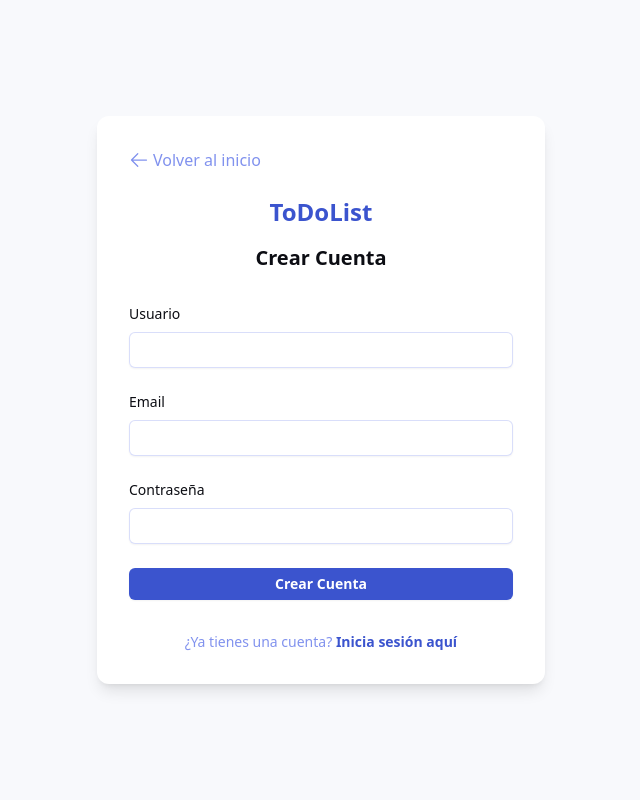
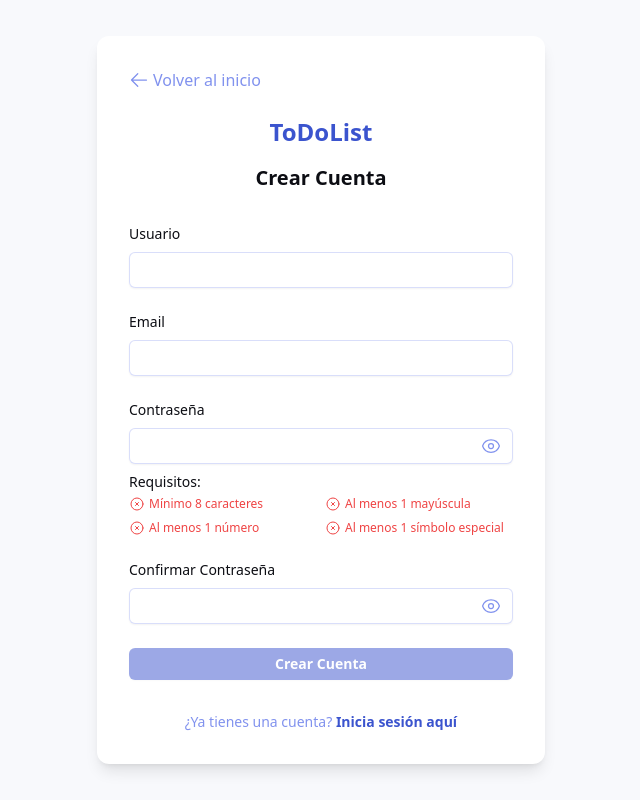
Before and after one commit to inoresma/to-do-list, a Vue app in the folder frontend/: page /registro in a window 1280 px wide. Shown: the whole page, without its empty margins (319-959 px from the left). Built offline with nearby package versions, Linux system fonts and the light colour scheme; no server answers.

Commit message:
update: solicitud de contraseña mas segura en el registro de usuario

```diff
--- a/frontend/src/views/Register.vue
+++ b/frontend/src/views/Register.vue
@@ -49,15 +49,84 @@
 
           <div>
             <label for="password" class="block text-sm font-medium text-text">Contraseña</label>
-            <div class="mt-2">
+            <div class="mt-2 relative">
               <input
                 v-model="formData.password"
-                type="password"
+                :type="showPassword ? 'text' : 'password'"
                 name="password"
                 id="password"
                 required
-                class="block w-full rounded-md border-0 py-1.5 px-3 text-text shadow-sm ring-1 ring-inset ring-secondary/30 placeholder:text-secondary focus:ring-2 focus:ring-inset focus:ring-primary"
+                @input="checkPasswordRequirements"
+                class="block w-full rounded-md border-0 py-1.5 px-3 text-text shadow-sm ring-1 ring-inset ring-secondary/30 placeholder:text-secondary focus:ring-2 focus:ring-inset focus:ring-primary pr-10"
               />
+              <button
+                type="button"
+                @click="showPassword = !showPassword"
+                class="absolute inset-y-0 right-0 pr-3 flex items-center"
+              >
+                <EyeIcon v-if="!showPassword" class="h-5 w-5 text-secondary" />
+                <EyeSlashIcon v-else class="h-5 w-5 text-secondary" />
+              </button>
+            </div>
+
+            <!-- Requisitos de contraseña -->
+            <div class="mt-2 space-y-1">
+              <div class="text-sm font-medium text-text">Requisitos:</div>
+              <div class="grid grid-cols-2 gap-2 text-xs">
+                <div class="flex items-center gap-1">
+                  <CheckCircleIcon v-if="passwordRequirements.length" class="h-4 w-4 text-green-500" />
+                  <XCircleIcon v-else class="h-4 w-4 text-red-500" />
+                  <span :class="passwordRequirements.length ? 'text-green-500' : 'text-red-500'">
+                    Mínimo 8 caracteres
+                  </span>
+                </div>
+                <div class="flex items-center gap-1">
+                  <CheckCircleIcon v-if="passwordRequirements.uppercase" class="h-4 w-4 text-green-500" />
+                  <XCircleIcon v-else class="h-4 w-4 text-red-500" />
+                  <span :class="passwordRequirements.uppercase ? 'text-green-500' : 'text-red-500'">
+                    Al menos 1 mayúscula
+                  </span>
+                </div>
+                <div class="flex items-center gap-1">
+                  <CheckCircleIcon v-if="passwordRequirements.number" class="h-4 w-4 text-green-500" />
+                  <XCircleIcon v-else class="h-4 w-4 text-red-500" />
+                  <span :class="passwordRequirements.number ? 'text-green-500' : 'text-red-500'">
+                    Al menos 1 número
+                  </span>
+                </div>
+                <div class="flex items-center gap-1">
+                  <CheckCircleIcon v-if="passwordRequirements.special" class="h-4 w-4 text-green-500" />
+                  <XCircleIcon v-else class="h-4 w-4 text-red-500" />
+                  <span :class="passwordRequirements.special ? 'text-green-500' : 'text-red-500'">
+                    Al menos 1 símbolo especial
+                  </span>
+                </div>
+              </div>
+            </div>
+          </div>
+
+          <div>
+            <label for="confirmPassword" class="block text-sm font-medium text-text">Confirmar Contraseña</label>
+            <div class="mt-2 relative">
+              <input
+                v-model="formData.confirmPassword"
+                :type="showConfirmPassword ? 'text' : 'password'"
+                name="confirmPassword"
+                id="confirmPassword"
+                required
+                class="block w-full rounded-md border-0 py-1.5 px-3 text-text shadow-sm ring-1 ring-inset ring-secondary/30 placeholder:text-secondary focus:ring-2 focus:ring-inset focus:ring-primary pr-10"
+              />
+              <button
+                type="button"
+                @click="showConfirmPassword = !showConfirmPassword"
+                class="absolute inset-y-0 right-0 pr-3 flex items-center"
+              >
+                <EyeIcon v-if="!showConfirmPassword" class="h-5 w-5 text-secondary" />
+                <EyeSlashIcon v-else class="h-5 w-5 text-secondary" />
+              </button>
+            </div>
+            <div v-if="formData.confirmPassword && formData.password !== formData.confirmPassword" class="mt-1 text-xs text-red-500">
+              Las contraseñas no coinciden
             </div>
           </div>
 
@@ -68,7 +137,7 @@
           <div>
             <button
               type="submit"
-              :disabled="loading"
+              :disabled="loading || !isPasswordValid || !isPasswordMatch"
               class="flex w-full justify-center rounded-md bg-primary px-3 py-1.5 text-sm font-semibold text-white shadow-sm hover:bg-accent focus-visible:outline focus-visible:outline-2 focus-visible:outline-offset-2 focus-visible:outline-primary disabled:opacity-50 disabled:cursor-not-allowed"
             >
               <span v-if="loading">Creando cuenta...</span>
@@ -89,10 +158,16 @@
 </template>
 
 <script setup>
-import { ref } from 'vue'
+import { ref, computed } from 'vue'
 import { useRouter } from 'vue-router'
 import { useAuth } from '@/composables/useAuth'
-import { ArrowLeftIcon } from '@heroicons/vue/24/outline'
+import {
+  ArrowLeftIcon,
+  EyeIcon,
+  EyeSlashIcon,
+  CheckCircleIcon,
+  XCircleIcon
+} from '@heroicons/vue/24/outline'
 
 const router = useRouter()
 const { obtenerUsuario } = useAuth()
@@ -100,13 +175,61 @@ const { obtenerUsuario } = useAuth()
 const formData = ref({
   username: '',
   email: '',
-  password: ''
+  password: '',
+  confirmPassword: ''
 })
 
 const loading = ref(false)
 const error = ref(null)
+const showPassword = ref(false)
+const showConfirmPassword = ref(false)
+
+const passwordRequirements = ref({
+  length: false,
+  uppercase: false,
+  number: false,
+  special: false
+})
+
+const checkPasswordRequirements = () => {
+  const password = formData.value.password
+
+  // Verificar longitud mínima
+  passwordRequirements.value.length = password.length >= 8
+
+  // Verificar al menos una mayúscula
+  passwordRequirements.value.uppercase = /[A-Z]/.test(password)
+
+  // Verificar al menos un número
+  passwordRequirements.value.number = /[0-9]/.test(password)
+
+  // Verificar al menos un símbolo especial
+  passwordRequirements.value.special = /[!@#$%^&*()_+\-=\[\]{};':"\\|,.<>\/?]/.test(password)
+}
+
+const isPasswordValid = computed(() => {
+  return passwordRequirements.value.length &&
+         passwordRequirements.value.uppercase &&
+         passwordRequirements.value.number &&
+         passwordRequirements.value.special
+})
+
+const isPasswordMatch = computed(() => {
+  return !formData.value.confirmPassword ||
+         (formData.value.password === formData.value.confirmPassword)
+})
 
 const handleSubmit = async () => {
+  if (!isPasswordValid.value) {
+    error.value = "La contraseña no cumple con los requisitos mínimos"
+    return
+  }
+
+  if (!isPasswordMatch.value) {
+    error.value = "Las contraseñas no coinciden"
+    return
+  }
+
   try {
     loading.value = true
     error.value = null
@@ -121,7 +244,11 @@ const handleSubmit = async () => {
         'Content-Type': 'application/json',
         'X-CSRFToken': csrfToken || '',
       },
-      body: JSON.stringify(formData.value),
+      body: JSON.stringify({
+        username: formData.value.username,
+        email: formData.value.email,
+        password: formData.value.password
+      }),
       credentials: 'include'
     })
 
```
Also changed, not shown: 1 other file (tests, documents, lock files or other folders).
